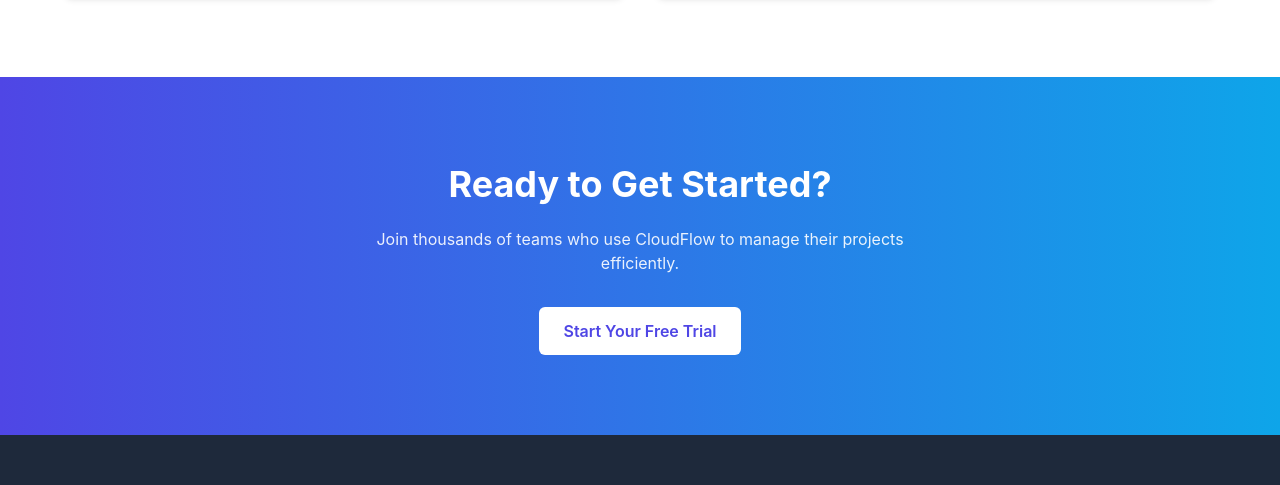
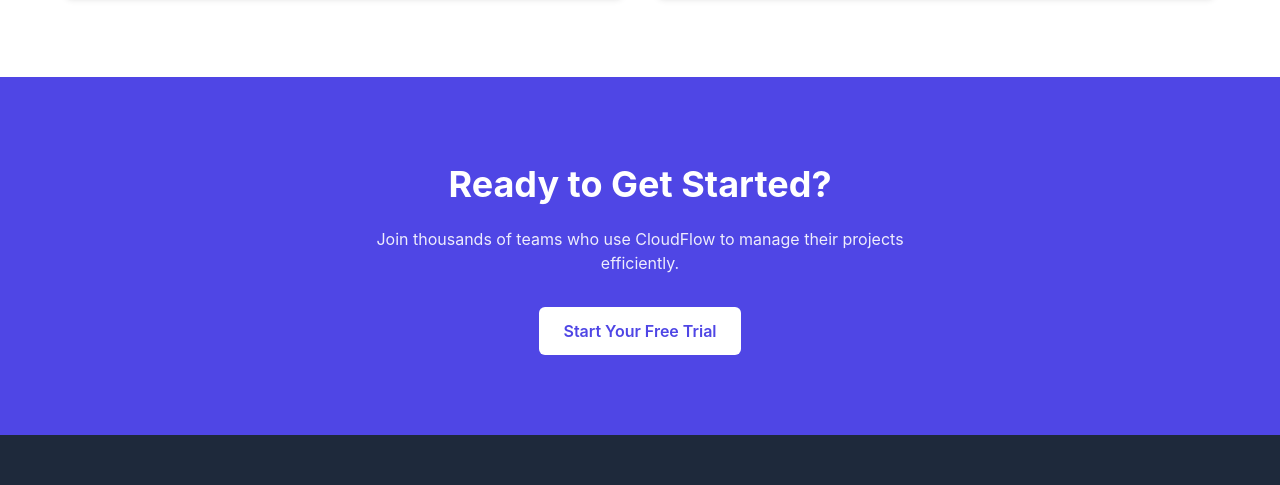
Before and after one commit to adityakashyap10/Gamma, a plain HTML site: page index.html in a window 1280 px wide. Shown: the part 2564-3049 px from the top of the page. Drawn offline with Linux system fonts and the light colour scheme.

Commit message:
Update color on CTA section index.html

```diff
--- a/index.html
+++ b/index.html
@@ -349,7 +349,7 @@
         /* CTA Section */
         .cta {
             padding: 5rem 0;
-            background: linear-gradient(to right, var(--primary), var(--secondary));
+            background: var(--primary); /* Updated to use the primary color */
             color: white;
             text-align: center;
         }
```
